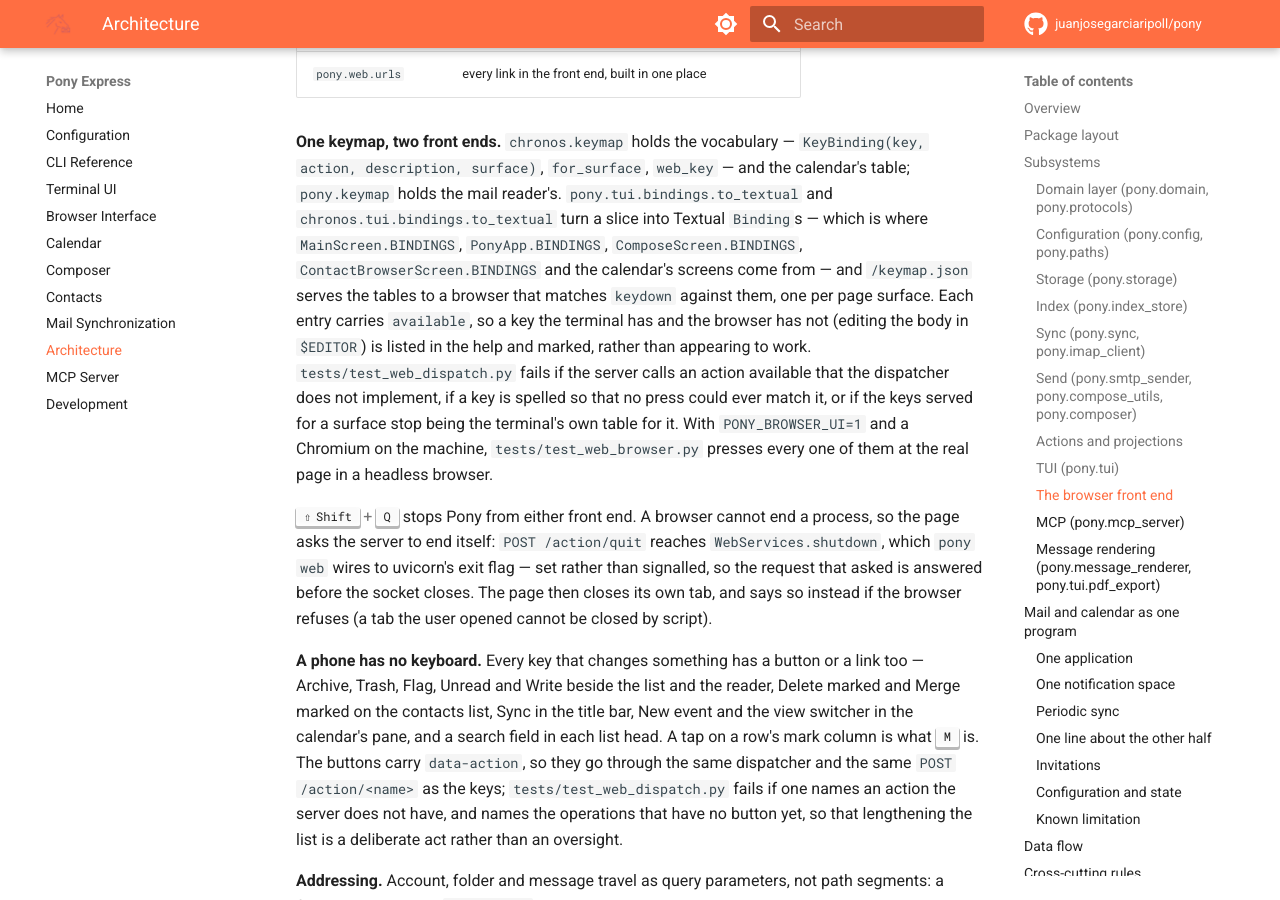
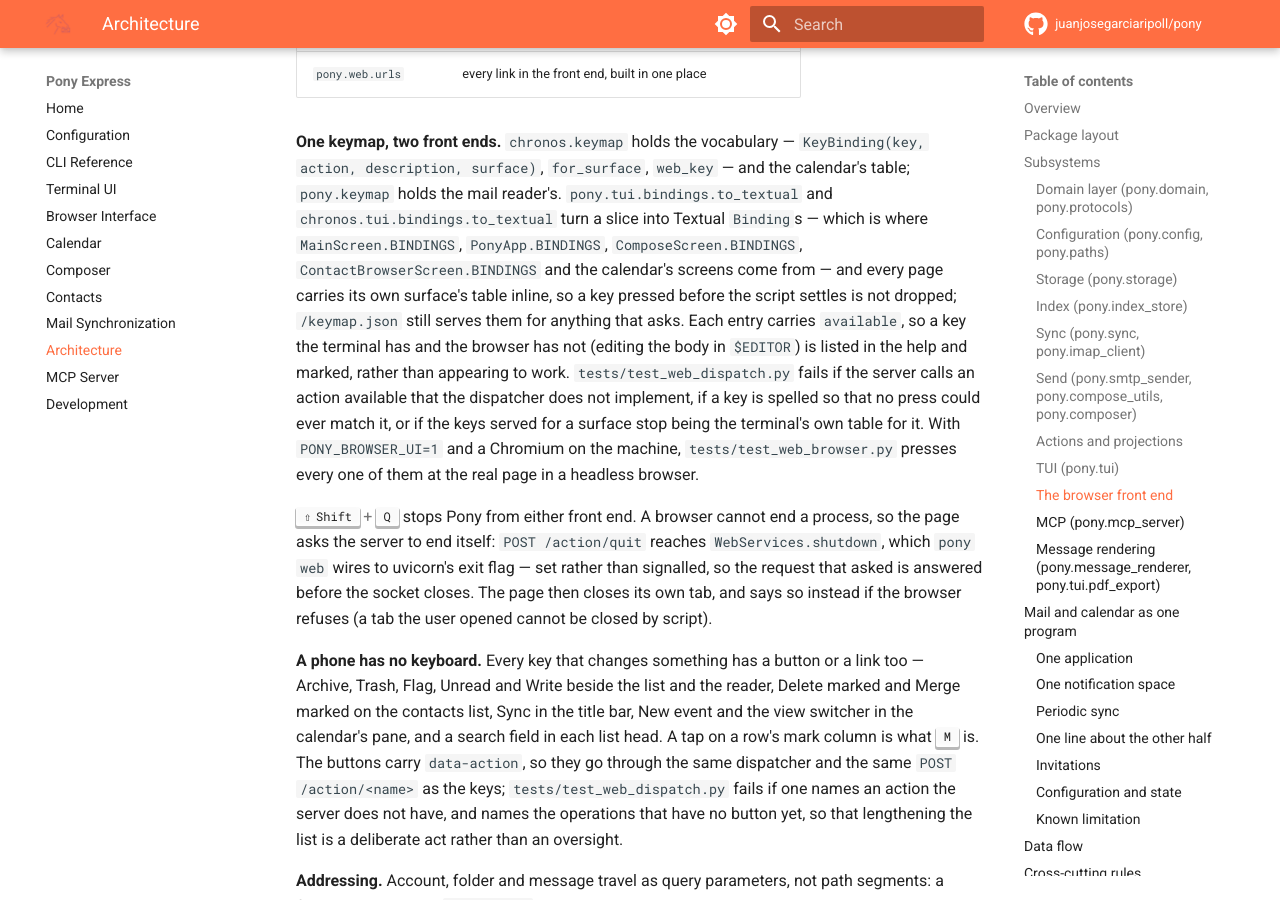
Before and after one commit to juanjosegarciaripoll/pony, an MkDocs documentation site: the page built from docs/architecture.md, in a window 1280 px wide and 900 px high, scrolled down 8519 px. Built offline with MkDocs 1.6.1 and Material for MkDocs 9.7.7, drawn with Linux system fonts in a browser that asks for light colours; comment, search, counter and statistics services are not loaded.

Commit message:
Record what the browser front end now refuses, and why
SECURITY.md's threat model described the old CSP and claimed the token
plus loopback was the whole of reachability; five findings are patched
and belong in the table, the worst of them a cross-site request
forgery that needed no network access because the loopback default is
reachable from the user's own browser. The remaining gap is named
rather than left out: a message can still navigate the tab it was
opened in, and no directive covers that.

Also: every page carries its own keymap inline now, so architecture.md
should not say the script fetches it; and Outcome.blocked's docstring
told a front end to hold a form open on it, which reads a save that
changed nothing as a refusal -- holds_form is the narrower question
and the browser asks that instead.

```diff
--- a/docs/architecture.md
+++ b/docs/architecture.md
@@ -408,8 +408,9 @@ reader's. `pony.tui.bindings.to_textual` and
 `chronos.tui.bindings.to_textual` turn a slice into Textual `Binding`s —
 which is where `MainScreen.BINDINGS`, `PonyApp.BINDINGS`,
 `ComposeScreen.BINDINGS`, `ContactBrowserScreen.BINDINGS` and the
-calendar's screens come from — and `/keymap.json` serves the tables to a
-browser that matches `keydown` against them, one per page surface. Each
+calendar's screens come from — and every page carries its own
+surface's table inline, so a key pressed before the script settles is
+not dropped; `/keymap.json` still serves them for anything that asks. Each
 entry carries `available`, so a key the terminal has and the browser has
 not (editing the body in `$EDITOR`) is listed in the help and marked,
 rather than appearing to work. `tests/test_web_dispatch.py` fails if
```
Also changed, not shown: ai/SECURITY.md (+36 -3 lines), 1 other file.
